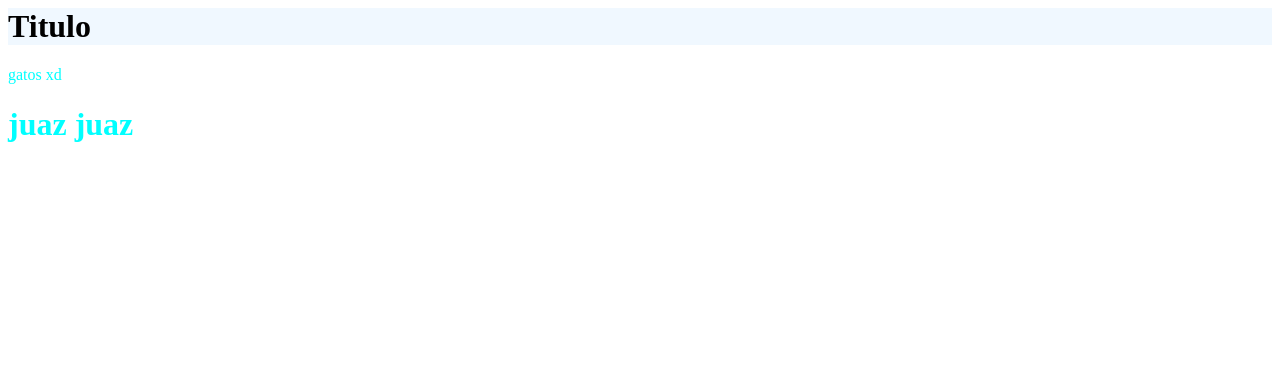
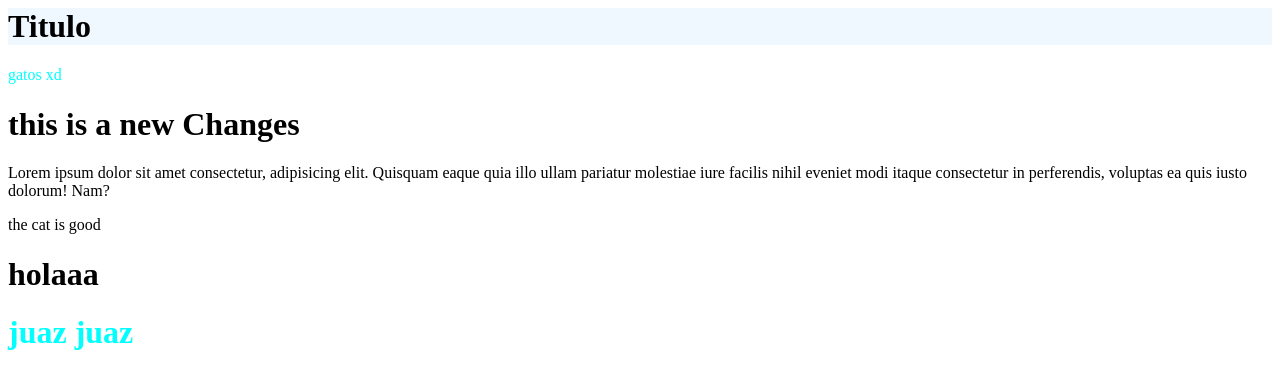
Before and after one commit to JorgeMateos13/Gitmerged, a plain HTML site: page index.html in a window 1280 px wide. Drawn offline with Linux system fonts and the light colour scheme.

Commit message:
Realizamos cambios en el Index agregando imfo.

```diff
--- a/index.html
+++ b/index.html
@@ -2,4 +2,12 @@
 <link rel="stylesheet" href="style.css">
 <h1 class="Titulo">Titulo</h1>
 <p class="text">gatos xd</p>
+
+<h1>this is a new Changes</h1>
+<p>Lorem ipsum dolor sit amet consectetur, adipisicing elit. Quisquam eaque quia illo ullam pariatur molestiae iure facilis nihil eveniet modi itaque consectetur in perferendis, voluptas ea quis iusto dolorum! Nam?</p>
+
+<p>the cat is good</p>
+<h1>holaaa</h1>
+
+
 <h1 class="cuadro"> juaz juaz</h1>
```
